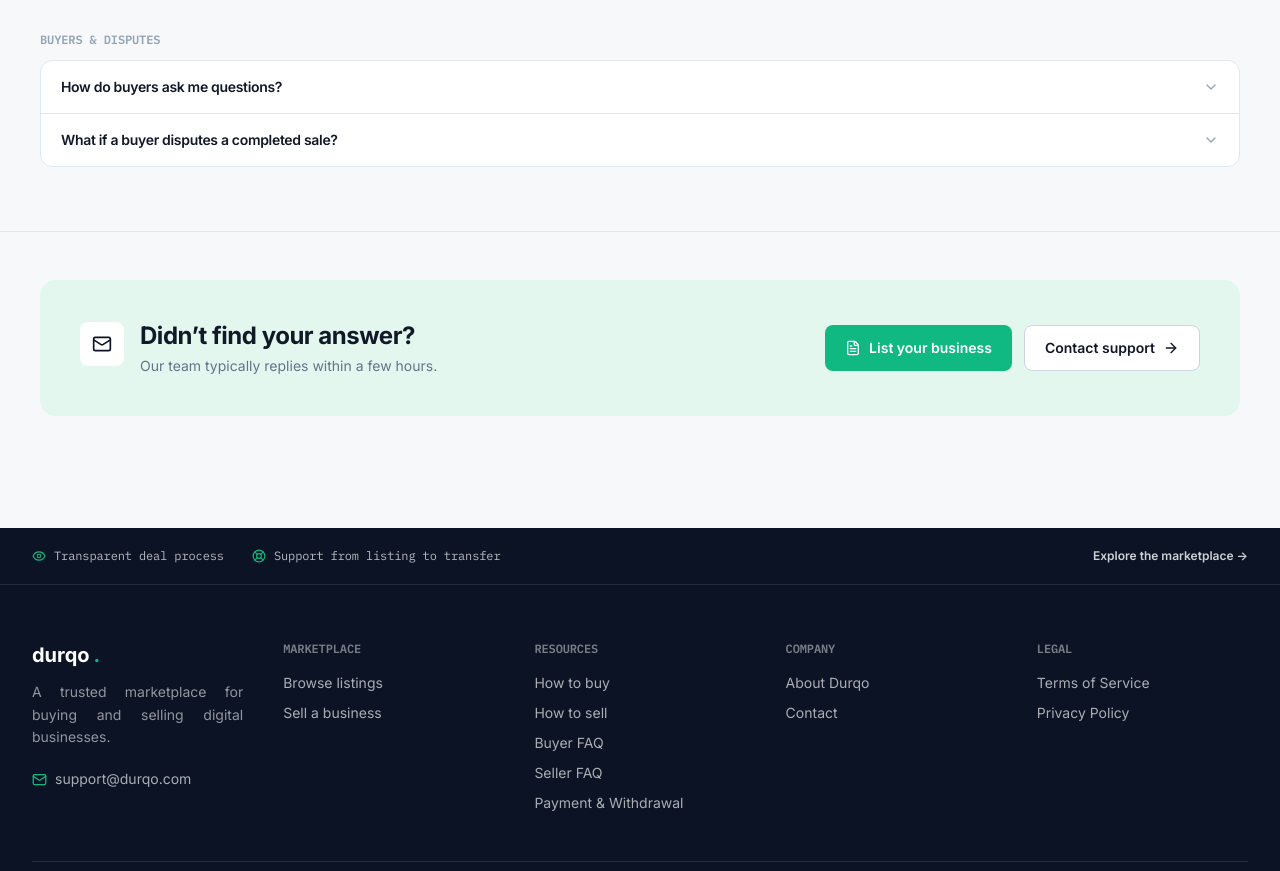
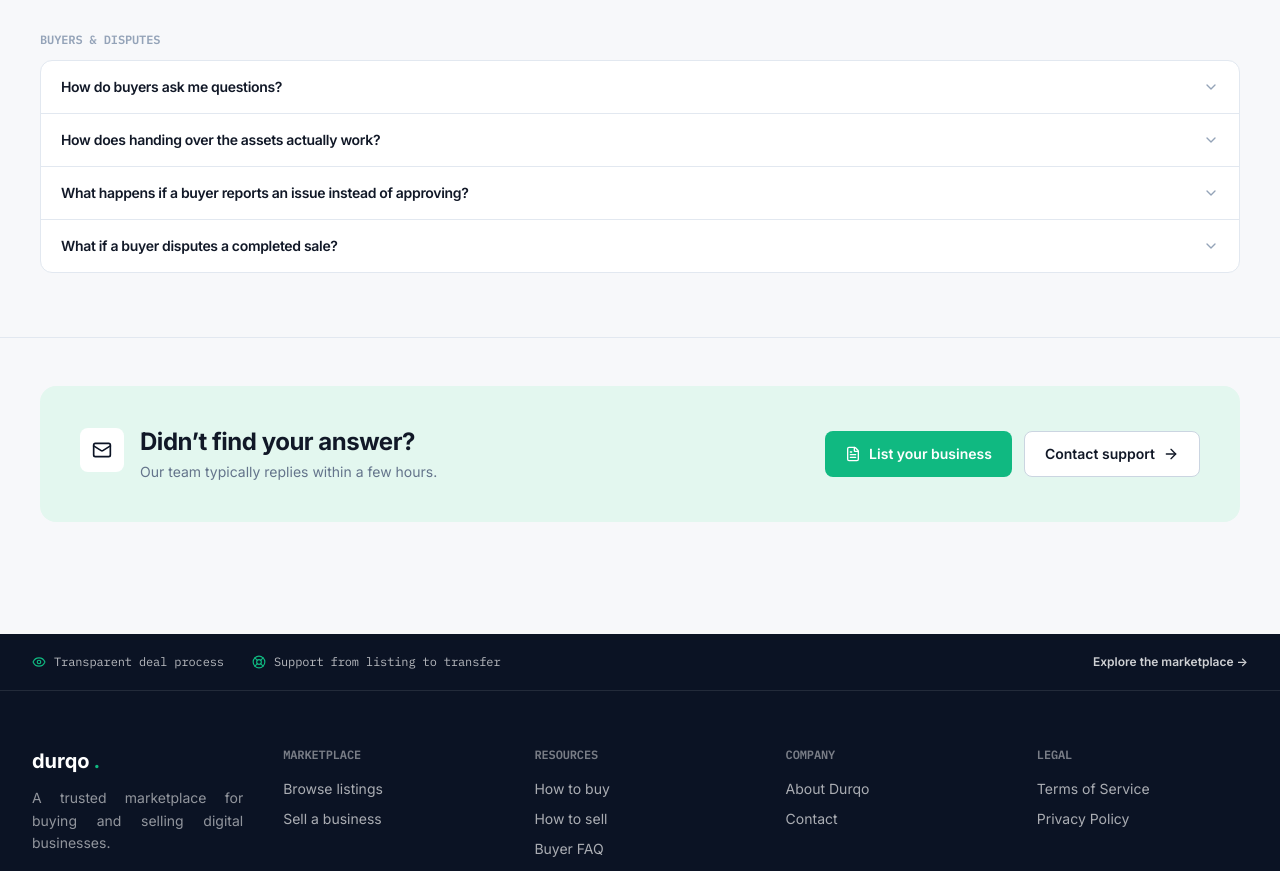
Before and after one commit to mdmanirmia/durqo-app, a Next.js app: page /seller-faq in a window 1280 px wide. Shown: the part 1233-2104 px from the top of the page. Built offline with nearby package versions, Linux system fonts and the light colour scheme; no server answers.

Commit message:
Add files via upload

```diff
--- a/src/app/seller-faq/page.tsx
+++ b/src/app/seller-faq/page.tsx
@@ -5,6 +5,16 @@ import Container from "@/components/ui/Container";
 import Button from "@/components/ui/Button";
 import GroupedFaq from "@/components/GroupedFaq";
 
+// Sep 13, 2026: "When can I withdraw my earnings?" now ties payout
+// eligibility to the buyer approving the transfer in the Transfer Room
+// (live for every payment channel since Sep 12, 2026), matching migration
+// 039's real payout-on-approval logic — see
+// claude/asset-transfer-post-purchase-redirect-and-payout-release-
+// addendum.md. Same-day follow-up: added two more FAQs walking through the
+// actual per-item handover (mark In Progress, then Submitted) and what
+// happens if the buyer reports an issue instead of approving (payout stays
+// on hold, Durqo reviews — nothing releases automatically).
+//
 // Sep 11, 2026: new Seller FAQ page, built alongside /buyer-faq, /payments,
 // /how-to-buy and /how-to-sell. Fee and payout answers are grounded in the
 // same authoritative sources as /how-to-sell and /payments: src/lib/fees.ts
@@ -107,7 +117,7 @@ const FAQ_GROUPS = [
       },
       {
         question: "When can I withdraw my earnings?",
-        answer: "Once a sale is marked complete, request a withdrawal from your Earnings dashboard. Our team reviews and processes each request — it isn't instant.",
+        answer: "Once the buyer approves the transfer in your shared Transfer Room, your payout becomes eligible — request a withdrawal from your Earnings dashboard. Our team reviews and processes each request — it isn't instant.",
       },
       {
         question: "What withdrawal methods can I use?",
@@ -121,6 +131,14 @@ const FAQ_GROUPS = [
       {
         question: "How do buyers ask me questions?",
         answer: "Three ways. When you build a listing, you can write your own Questions & Answers pairs that show up publicly with the listing. Buyers can also post a question in the listing's Comments section — you'll see it (and an unanswered-questions count) on your dashboard's Comments page, and your reply is public. For a private conversation, buyers can message you directly, and it stays in your dashboard inbox.",
+      },
+      {
+        question: "How does handing over the assets actually work?",
+        answer: "After a buyer pays, you're both taken to a shared Transfer Room. Hand over each asset one at a time — a domain, code, accounts, socials, whatever's included in the sale — marking it In Progress, then Submitted as you go. The buyer then inspects each item during their inspection window and marks it Received, then approves the transfer once everything's confirmed.",
+      },
+      {
+        question: "What happens if a buyer reports an issue instead of approving?",
+        answer: "Nothing is released automatically. Your payout stays on hold while Durqo's team reviews the evidence and decides what happens next — the same way any other dispute is handled.",
       },
       {
         question: "What if a buyer disputes a completed sale?",
```
